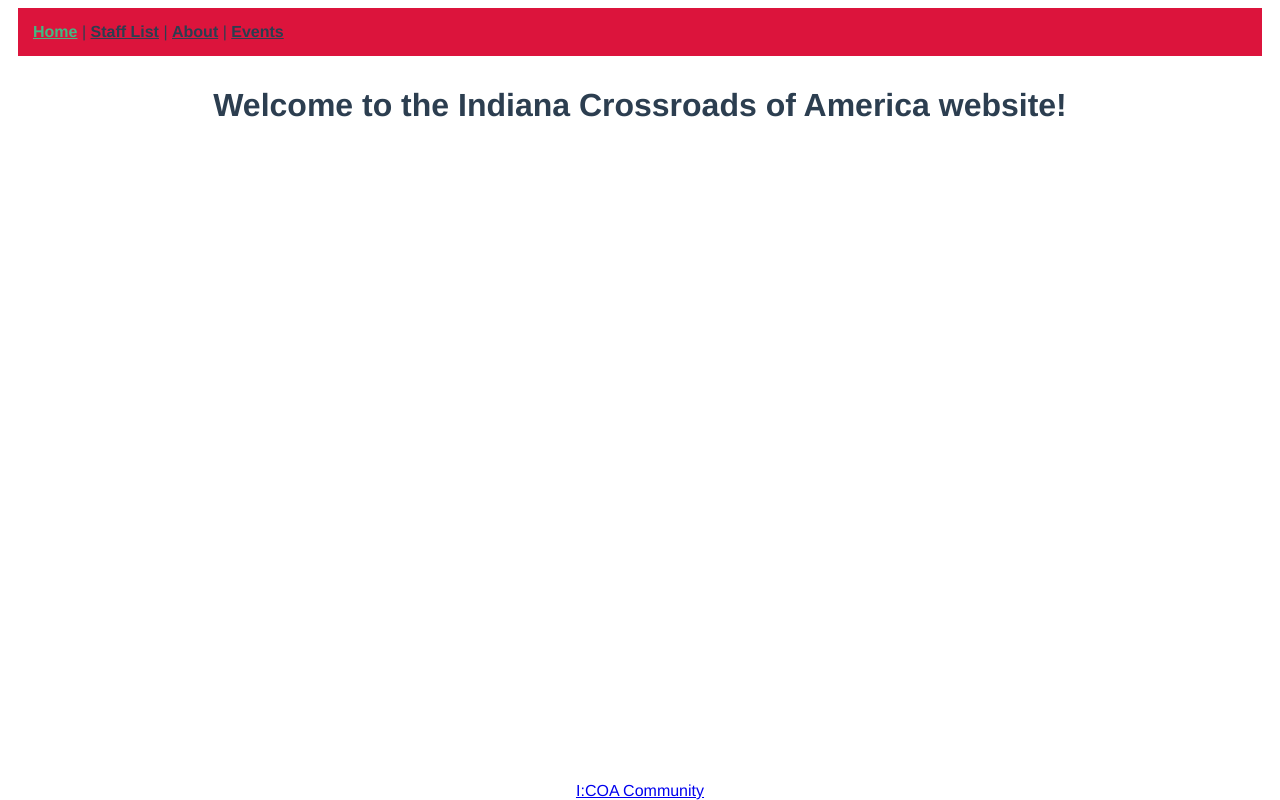
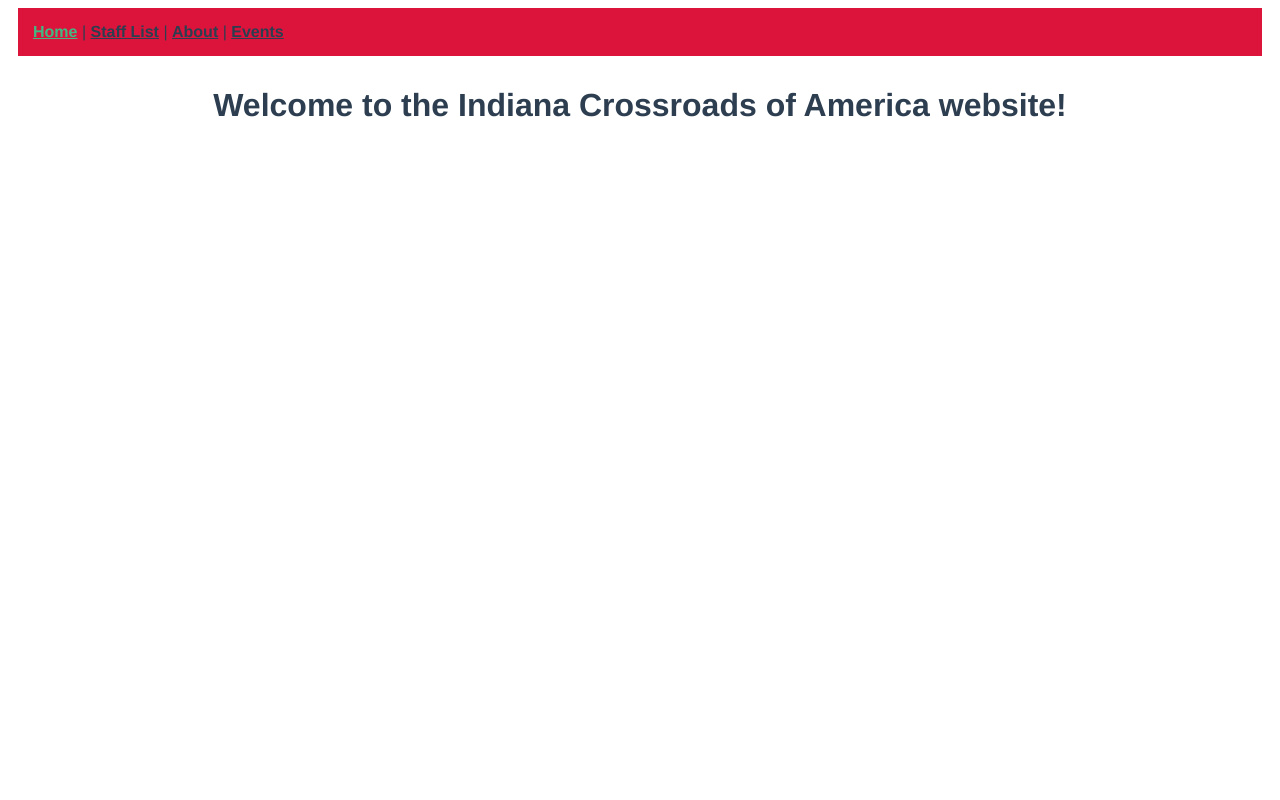
Before and after one commit to Indiana-Crossroads-Of-America/website, a Vue app: page / in a window 1280 px wide. Built offline with nearby package versions, Linux system fonts and the light colour scheme.

Commit message:
Commented out FOOTER
Footer was causing issues, was removed until a CSS Fix is implemented (ETA: 4-5 Updates)

```diff
--- a/src/App.vue
+++ b/src/App.vue
@@ -10,11 +10,11 @@
     <Header></Header>
   </div>
 
-  <div class="footer">
+  <!-- <div class="footer">
     <a href="https://github.com/Indiana-Crossroads-Of-America/website"
       >I:COA Community</a
     >
-  </div>
+  </div> -->
   <router-view />
 </template>
 
```
